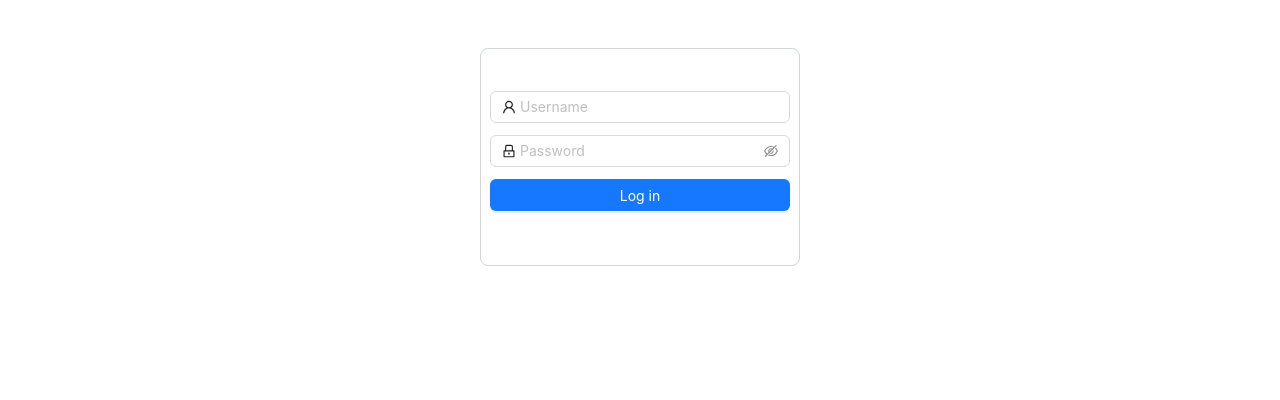
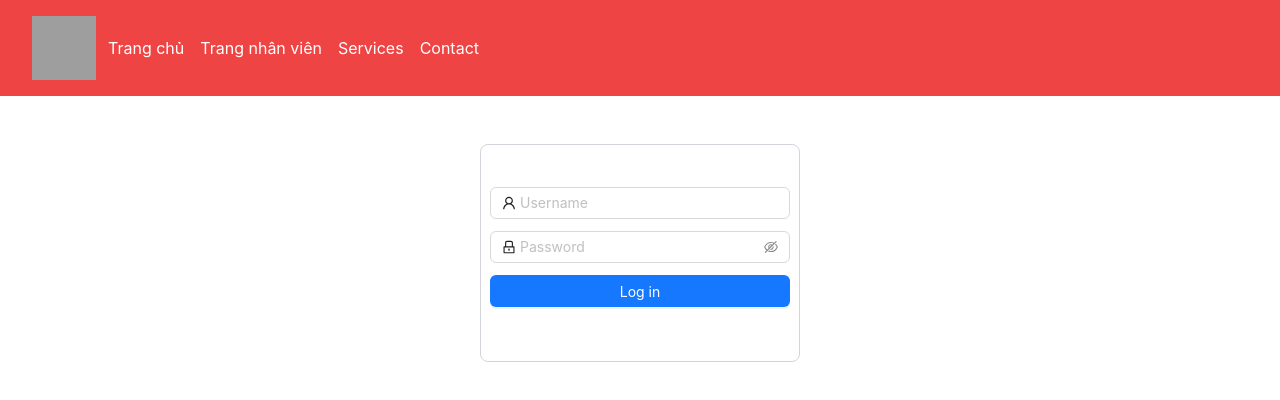
Before and after one commit to Wender511/files-management-system, a React (Create React App) app: page /more in a window 1280 px wide. Shown: the top 400 px of the page. Built offline with nearby package versions, Linux system fonts and the light colour scheme; grey boxes are pictures that could not be loaded.

Commit message:
update header

```diff
--- a/src/App.tsx
+++ b/src/App.tsx
@@ -10,12 +10,18 @@ function App() {
   const login:any = useSelector((state: rootReducer) => state.checkLogin);
   const check = login.login
   return (<>
-        {check == true ? <>
     <Router>
       <Routes>
           {publicRoutes.map((route, index) => {
             let Layout = DefaultLayout;
-            const Page = route.component;
+            let Page = LoginPage;
+            console.log(check);
+
+            if(check){
+              Page = route.component
+            }
+            console.log(Page);
+
             if (route.layout) {
               Layout = route.layout;
             } else {
@@ -25,9 +31,6 @@ function App() {
           })}
          </Routes>
       </Router>
-        </> : <>
-            <LoginPage/>
-        </>}
   </>
       );
 }
--- a/src/components/layout/DefaultLayout/index.tsx
+++ b/src/components/layout/DefaultLayout/index.tsx
@@ -1,8 +1,10 @@
+import  Header  from "../../pages/Header/index";
 import { ReactNode } from "react";
 
 const DefaultLayout = ({ children }: { children: ReactNode }) => {
   return (
     <>
+      <Header></Header>
       {children}
     </>
   );
--- a/src/components/pages/Employees/Header/index.tsx
+++ b/src/components/pages/Header/index.tsx
@@ -12,8 +12,8 @@ const Header = () => {
 
             </h1>
             <nav className="space-x-4">
-              <Link to="/home" className="text-white hover:underline">Home</Link>
-              <a href="#" className="text-white hover:underline">About</a>
+              <Link to="/" className="text-white hover:underline">Trang chủ</Link>
+              <Link to="/employees" className="text-white hover:underline">Trang nhân viên</Link>
               <a href="#" className="text-white hover:underline">Services</a>
               <a href="#" className="text-white hover:underline">Contact</a>
             </nav>
--- a/src/pages/Empolyees/index.tsx
+++ b/src/pages/Empolyees/index.tsx
@@ -1,5 +1,5 @@
 function EmpolyeesPage() {
-  return <></>;
+  return <>this is page nhân viên</>;
 }
 
 export default EmpolyeesPage;
--- a/src/pages/Home/index.tsx
+++ b/src/pages/Home/index.tsx
@@ -1,10 +1,7 @@
-import Header from "src/components/pages/Employees/Header";
-
 const Home = () => {
   return (
 
     <>
-    <Header/>
       <h2 className='text-red-500'>This is page home</h2>
     </>
   );
```
